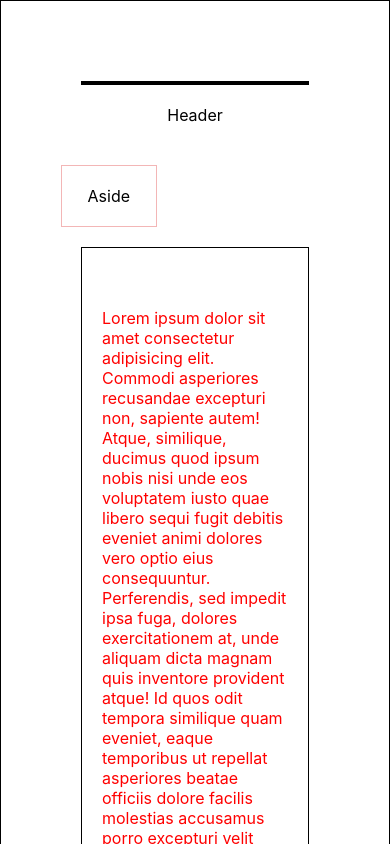
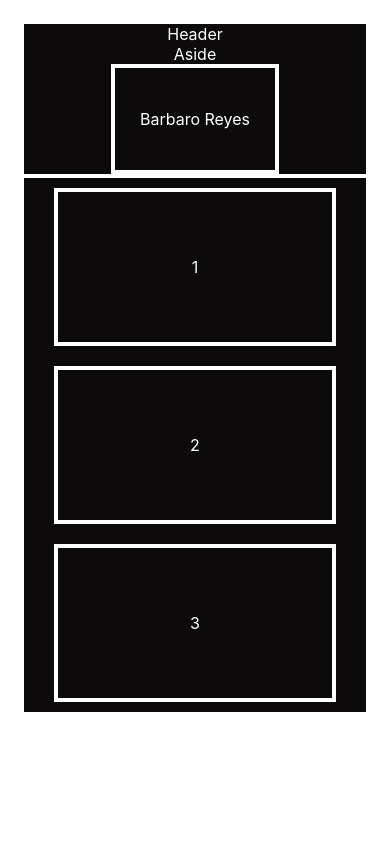
Before and after one commit to barbaroreyes/transapp, a React (Create React App) app: page / in a window 390 px wide. Shown: the top 844 px of the page. Built offline with nearby package versions, Linux system fonts and the light colour scheme.

Commit message:
added-movil-firt

```diff
--- a/src/App.css
+++ b/src/App.css
@@ -1,16 +1,16 @@
 .App {
+  /* display: flex;
+  justify-content: center;
+  flex-direction: column;
+  align-items: center;
+  border: 1px solid black; */
+  /* text-align: center; */
+}
+/* .home{
   display: flex;
   justify-content: center;
   flex-direction: column;
   align-items: center;
-  border: 1px solid black;
-  /* text-align: center; */
-}
-.home{
-  display: flex;
-  /* justify-content: center; */
-  /* flex-direction: column;
-  align-items: center; */
   flex-wrap: wrap;
   padding: 40px;
   margin: 20px;
@@ -18,7 +18,7 @@
 }
 .Header{
   width: 100%;
-  border-top: 4px solid black;
+  border: 4px solid black;
   display: flex;
   justify-content: center;
   margin: 20px;
@@ -30,12 +30,12 @@
   justify-content: center;
   flex-direction: column;
   align-items: center;
-  width: 70%;
+  width: 78%;
   height: 800px;
   color:red;
   margin: 20px;
   border:1px solid black;
-  padding: 20px;
+  padding: 40px;
 }
 .header-home{
   display: flex;
@@ -43,7 +43,7 @@
   flex-direction: column;
   align-items: center;
   border: 1px solid  rgb(243, 182, 182);
- width: 20%;
+ width: 15%;
  display: flex;
  padding: 20px;
 }
@@ -64,6 +64,42 @@
   height:500px;
   margin: 10px auto;
   padding: 20px;
+} */
+@media (max-width: 768px) {
+  .App{
+    color: #fff;
+  }
+
+  .home{
+    background-color: rgb(12, 10, 10);
+    display: flex;
+    justify-content: center;
+    flex-direction: column;
+    align-items: center;
+    border: 4px solid white;
+    margin: 20px;
+  }.main{
+    display: flex;
+    border: 4px solid white;
+    padding: 25px;
+  }.footer-home{
+    width: 100%;
+    border: 4px solid white;
+    display: flex;
+    justify-content: center;
+    flex-direction: column;
+    align-items: center;
+  }.box{
+    border: 4px solid white;
+    width: 80%;
+    height: 150px;
+    margin: 10px;
+    display: flex;
+    justify-content: center;
+    flex-direction: column;
+    align-items: center;
+
+  }
 }
 
 /* .App-logo {
--- a/src/component/Main.js
+++ b/src/component/Main.js
@@ -3,9 +3,7 @@ import React from 'react';
 const Main = () => {
   return (
     <div  className='main'>
-    <p>Lorem ipsum dolor sit amet consectetur adipisicing elit. Commodi asperiores recusandae excepturi non, sapiente autem! Atque, similique, ducimus quod ipsum nobis nisi unde eos voluptatem iusto quae libero sequi fugit debitis eveniet animi dolores vero optio eius consequuntur. Perferendis, sed impedit ipsa fuga, dolores exercitationem at, unde aliquam dicta magnam quis inventore provident atque! Id quos odit tempora similique quam eveniet, eaque temporibus ut repellat asperiores beatae officiis dolore facilis molestias accusamus porro excepturi velit natus. Reprehenderit, sunt. Cum officiis nostrum temporibus dolorem, vitae veniam quisquam modi eveniet
-     incidunt tenetur officia est minus? Quasi ut sit eligendi eos
-     corrupti! Natus.</p>
+    <p className='name'>Barbaro Reyes</p>
 
 
     </div>
```
